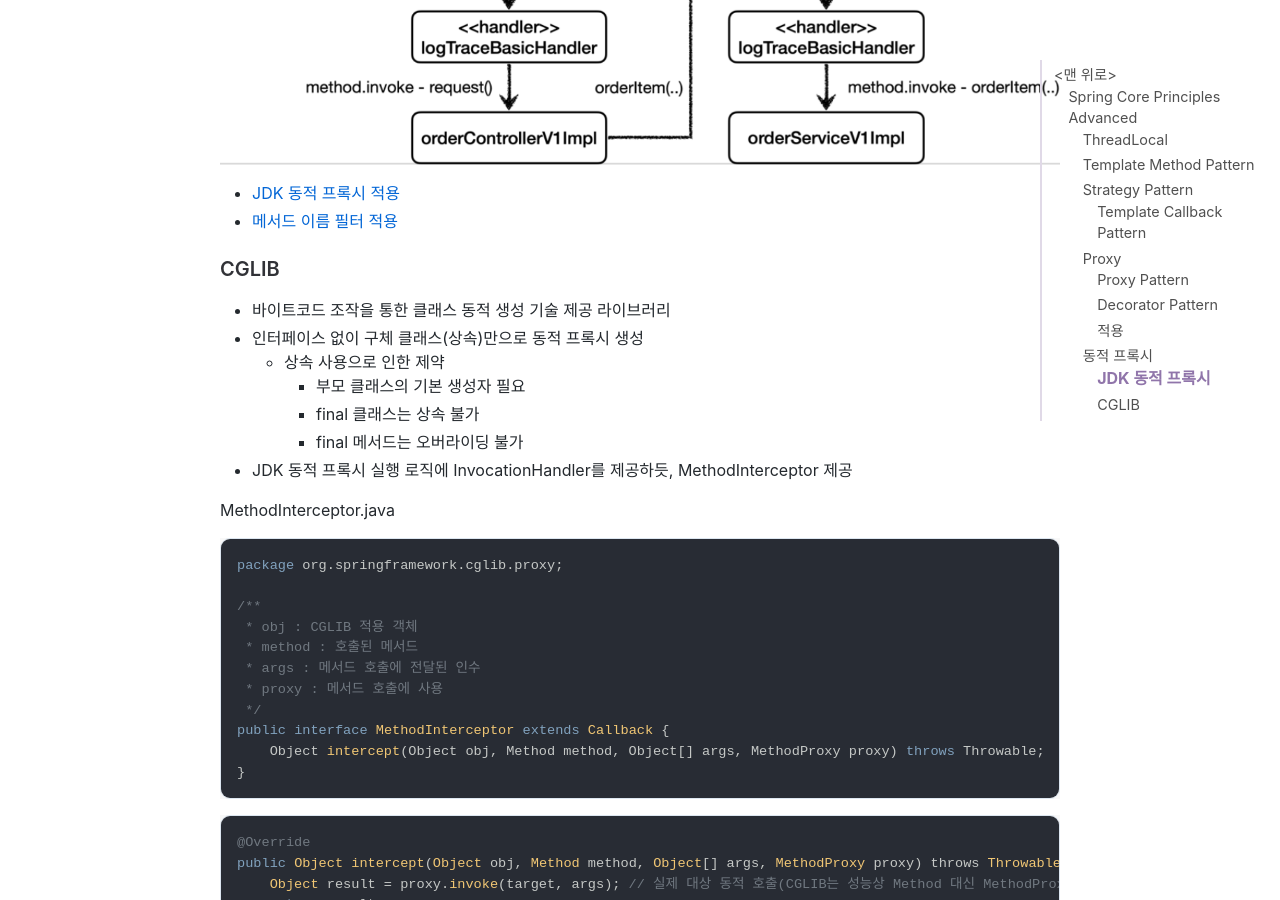
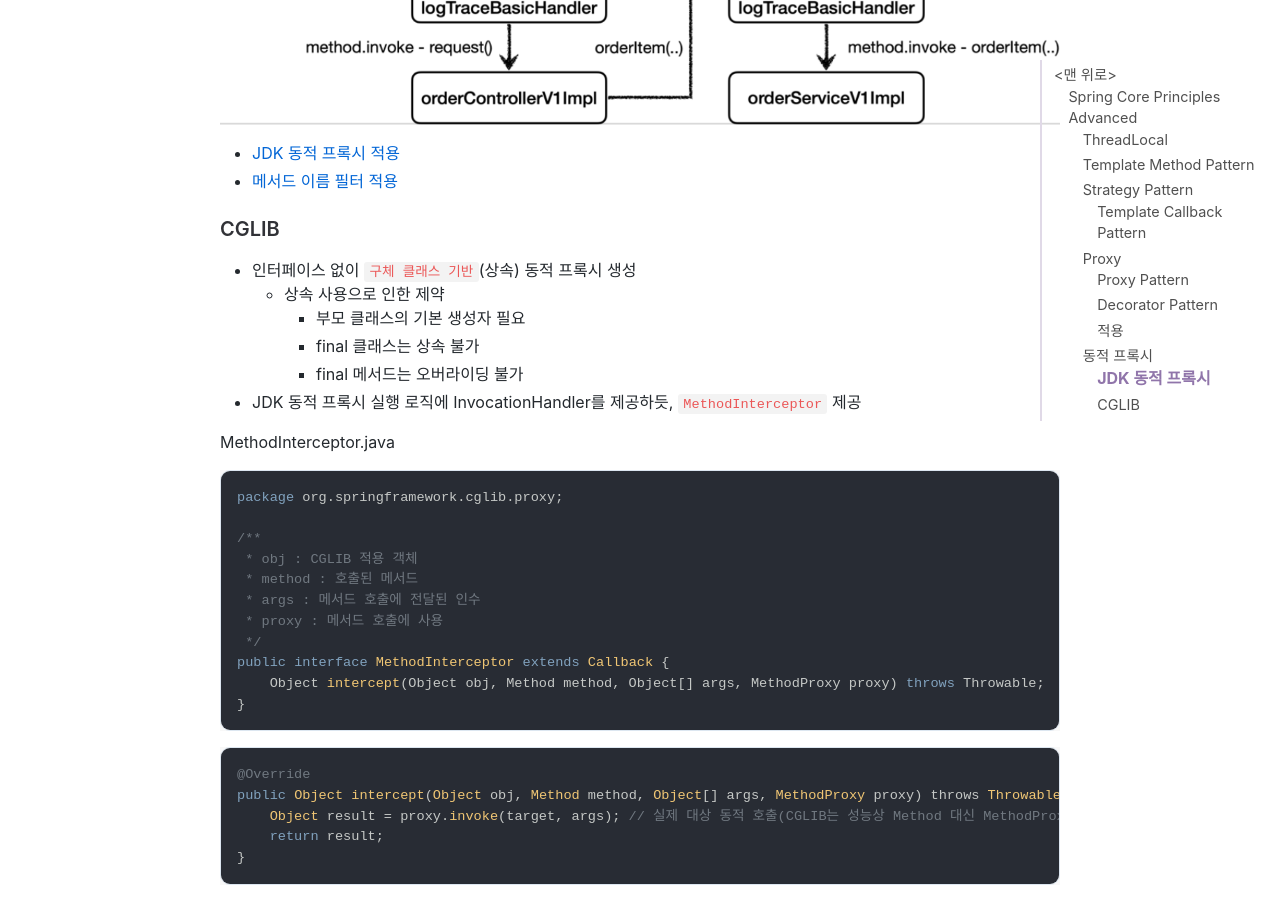
Before and after one commit to jihunparkme/jihunparkme.github.io, a Jekyll site: the page built from _posts/2022-11-20-Spring-Core-Principles-Advanced.md, in a window 1280 px wide and 900 px high, scrolled down 12235 px. Built offline with Jekyll 4.4.1, drawn with Linux system fonts in a browser that asks for light colours; nearby versions of some CDN libraries; comment, search, counter and statistics services are not loaded; some of the changed text lies outside the part shown.

Commit message:
[동적 프록시 기술] 정리

```diff
--- a/_posts/2022-11-20-Spring-Core-Principles-Advanced.md
+++ b/_posts/2022-11-20-Spring-Core-Principles-Advanced.md
@@ -300,9 +300,7 @@
 
 ### JDK 동적 프록시
 
-프록시 클래스를 런타임에 동적으로 생성
-
-- 인터페이스 기반 동적 프록시 생성
+- `인터페이스 기반` 동적 프록시 생성(런타임)
   - 각각의 대상 객체 프록시를 직접 만들지 않고, 프록시 동적 생성(JDK 동적 프록시) 후 `InvocationHandler` 인터페이스 구현체(프록시 로직 정의) 하나를 공통 사용
   - 동적 프록시는 핸들러 로직만 호출하고 메서드와 인수를 가지고 실행
   - **객체의 인터페이스가 반드시 필요**해서, 클래스만 있는 경우에는 적용할 수 없는 한계
@@ -390,13 +388,12 @@
 
 ### CGLIB
 
-- 바이트코드 조작을 통한 클래스 동적 생성 기술 제공 라이브러리
-- 인터페이스 없이 구체 클래스(상속)만으로 동적 프록시 생성
+- 인터페이스 없이 `구체 클래스 기반`(상속) 동적 프록시 생성
   - 상속 사용으로 인한 제약
     - 부모 클래스의 기본 생성자 필요
     - final 클래스는 상속 불가
     - final 메서드는 오버라이딩 불가
-- JDK 동적 프록시 실행 로직에 InvocationHandler를 제공하듯, MethodInterceptor 제공
+- JDK 동적 프록시 실행 로직에 InvocationHandler를 제공하듯, `MethodInterceptor` 제공
 
 MethodInterceptor.java
 
@@ -426,6 +423,18 @@
 
 
 
+
+
+
+
+
+
+
+
+
+
+
+
 ---
 
 **스프링 완전 정복 로드맵**
```
Also changed, not shown: other parts of _posts/2022-11-20-Spring-Core-Principles-Advanced.md (+2 -2 lines).
